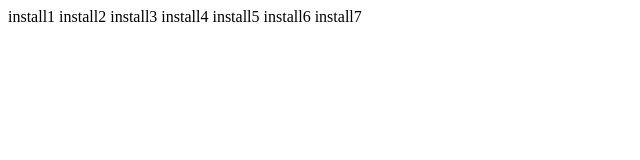
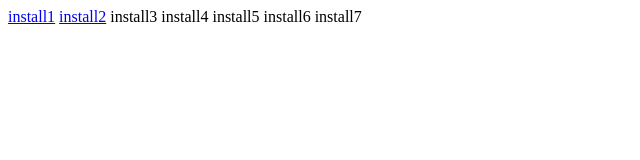
Before and after one commit to kakaomames/pc, a plain HTML site: page index.html in a window 1280 px wide. Shown: the whole page, without its empty margins (0-640 px from the left). Drawn offline with Linux system fonts and the light colour scheme.

Commit message:
Update index.html

```diff
--- a/index.html
+++ b/index.html
@@ -1,5 +1,5 @@
-<a herf="https://chatgpt.com/share/681a9a61-d7c0-8013-9a8d-bbc6fce047d8">install1</a>
-<a herf="https://github.com/Perfare/Il2CppDumper/releases/tag/v6.7.46">install2</a>
+<a href="https://chatgpt.com/share/681a9a61-d7c0-8013-9a8d-bbc6fce047d8">install1</a>
+<a href="https://github.com/Perfare/Il2CppDumper/releases/tag/v6.7.46">install2</a>
 <a herf="https://github.com/Perfare/Il2CppDumper/releases/tag/v6.7.46">install3</a>
 <a herf="https://github.com/Perfare/Il2CppDumper/releases/tag/v6.7.46">install4</a>
 <a herf="https://github.com/Perfare/Il2CppDumper/releases/tag/v6.7.46">install5</a>
```
